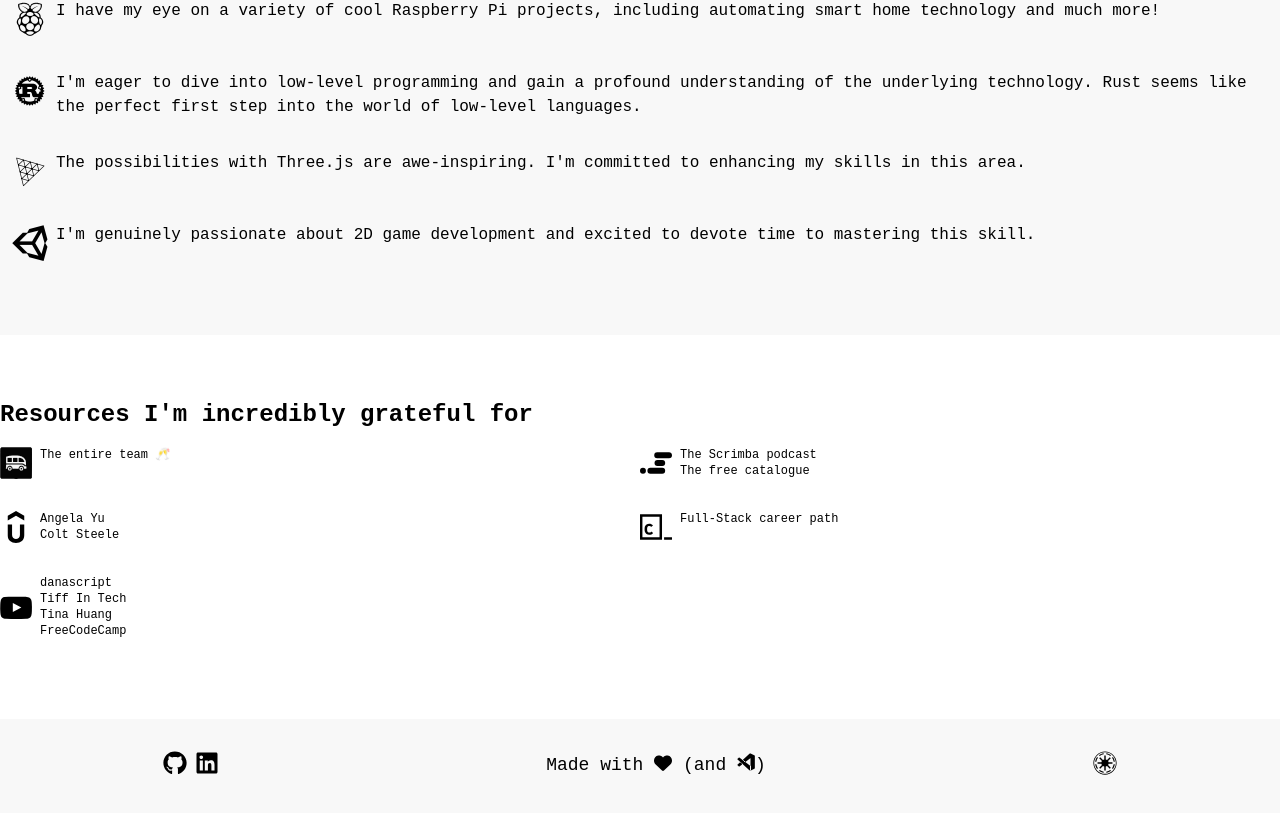
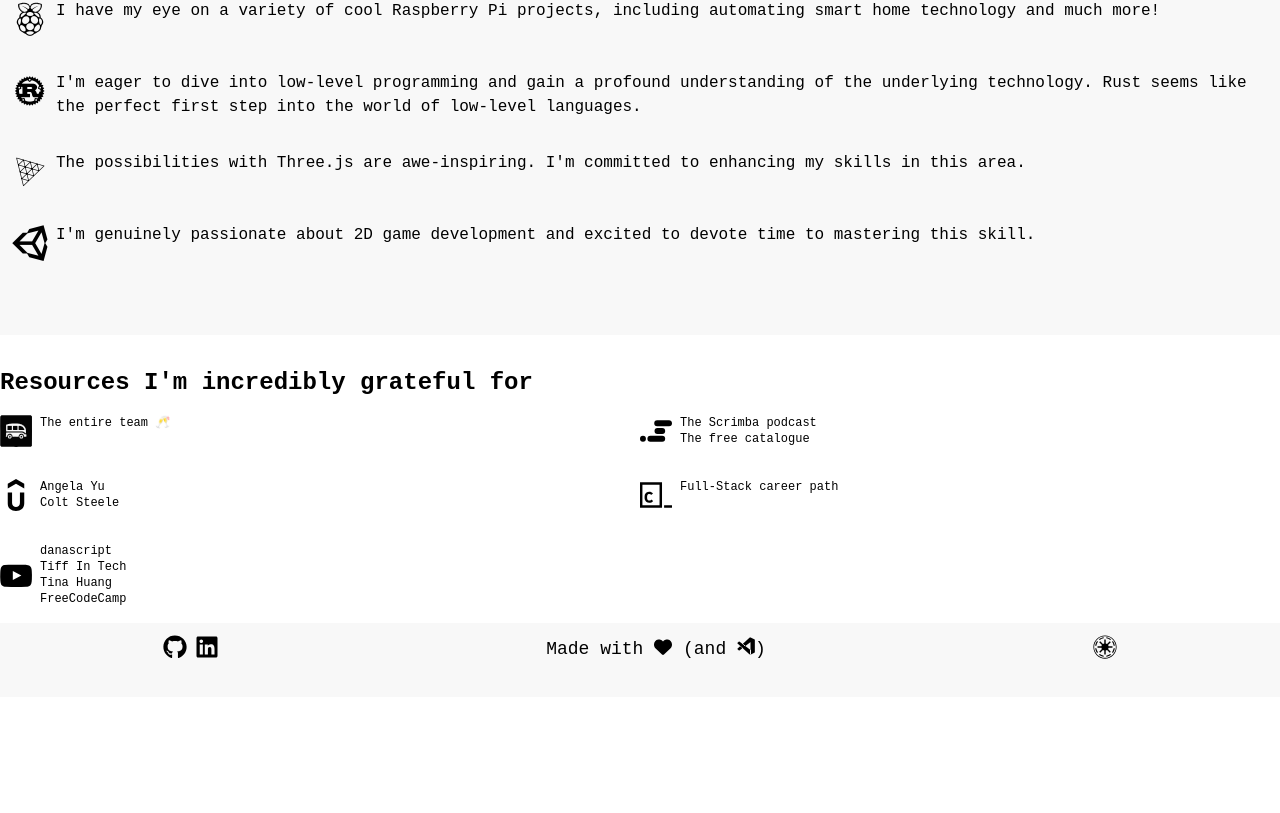
Before and after one commit to zacnation/react-portfolio, a React (Vite) app: page / in a window 1280 px wide. Shown: the part 2343-3156 px from the top of the page. After the commit the page ends 3040 px from the top, so only its background shows below. Built offline with nearby package versions, Linux system fonts and the light colour scheme.

Commit message:
Decrease padding-y on footer and resources

```diff
--- a/src/components/Footer.jsx
+++ b/src/components/Footer.jsx
@@ -10,7 +10,7 @@ import { faHeart } from "@fortawesome/free-solid-svg-icons";
 export default function Footer(props) {
   return (
     <footer
-      className={`flex justify-around py-8 ${
+      className={`flex justify-around pt-3 pb-8 ${
         props.darkMode ? "bg-very-dark text-white" : "bg-light"
       }`}
     >
--- a/src/components/Resources.jsx
+++ b/src/components/Resources.jsx
@@ -4,7 +4,7 @@ import ResourceCard from "./ResourceCard";
 export default function Resources(props) {
   return (
     <section
-      className={`py-16 ${
+      className={`pt-8 ${
         props.darkMode ? "bg-very-dark text-white" : "bg-white"
       }`}
     >
```
